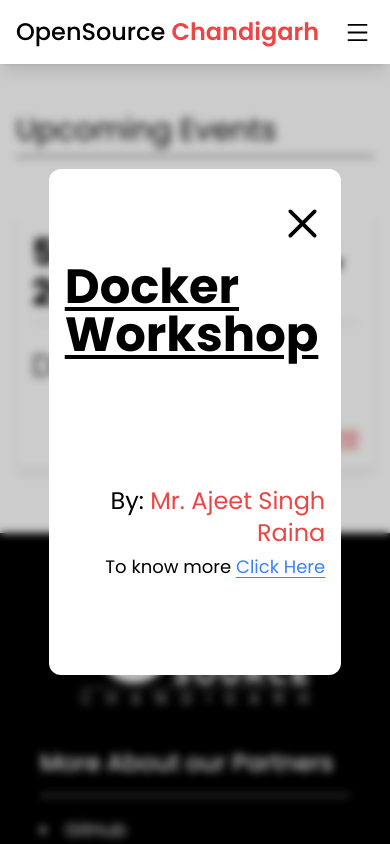
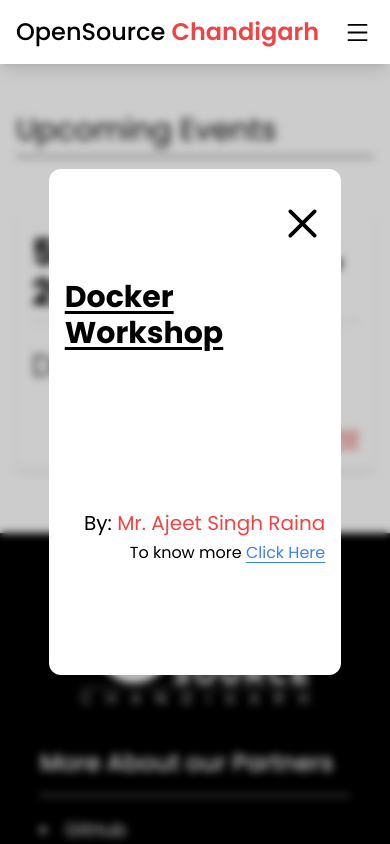
Before and after one commit to aakashj001/open-source-chandigarh, a React (Create React App) app: page /events in a window 390 px wide. Both pictures are taken after a click on the element 195 px from the left and 341 px from the top of the page. Shown: the top 844 px of the page. Built offline with nearby package versions, Linux system fonts and the light colour scheme.

Commit message:
Mobile view Made

```diff
--- a/src/components/EventCard.js
+++ b/src/components/EventCard.js
@@ -27,13 +27,13 @@ function EventCard({ date, title, organiser, link }) {
         <div className={`fixed w-screen h-screen top-16 backdrop-blur-sm flex flex-col items-center justify-center bg-[rgba(0,0,0,0.2)]`}>
           <div className="w-3/4 h-[60vh] bg-white rounded-xl relative top-[-4rem] flex flex-col justify-around items-center py-8 px-4">
             <button className="absolute top-8 right-4" onClick={() => setShow(!show)}> <CgClose size={45}/></button>
-            <h1 className="text-5xl font-bold underline underline-offset-4">
+            <h1 className="text-3xl md:text-5xl font-bold underline underline-offset-4">
               {title}
             </h1>
-            <font className = "self-end text-2xl text-black text-right">
+            <font className = "self-end text-xl md:text-2xl text-black text-right">
               By: {<font className="text-red-500">{organiser}</font>}
               <br />
-              <font className = 'text-lg'>To know more <a href={link} className = 'text-blue-500 underline underline-offset-4' target="blank"> Click Here </a></font>
+              <font className = 'text-base md:text-lg'>To know more <a href={link} className = 'text-blue-500 underline underline-offset-4' target="blank"> Click Here </a></font>
             </font>
           </div>
         </div>
```
